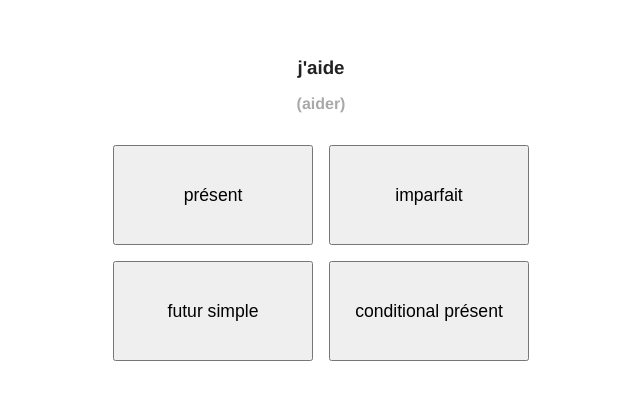
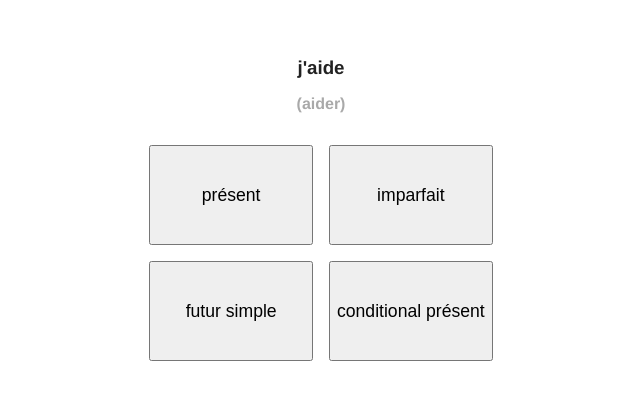
Before and after one commit to krasch/verbs, a plain HTML site: page index.html in a window 1280 px wide. Shown: the part 143-542 px from the top of the page, without its empty margins (319-959 px from the left). Drawn offline with Linux system fonts and the light colour scheme.

Commit message:
width -> max-width

```diff
--- a/style.css
+++ b/style.css
@@ -27,7 +27,7 @@
 }
 
 button {
-    width: 200px;
+    max-width: 200px;
     height: 100px;
 
     font-size: 1.1rem;
```
